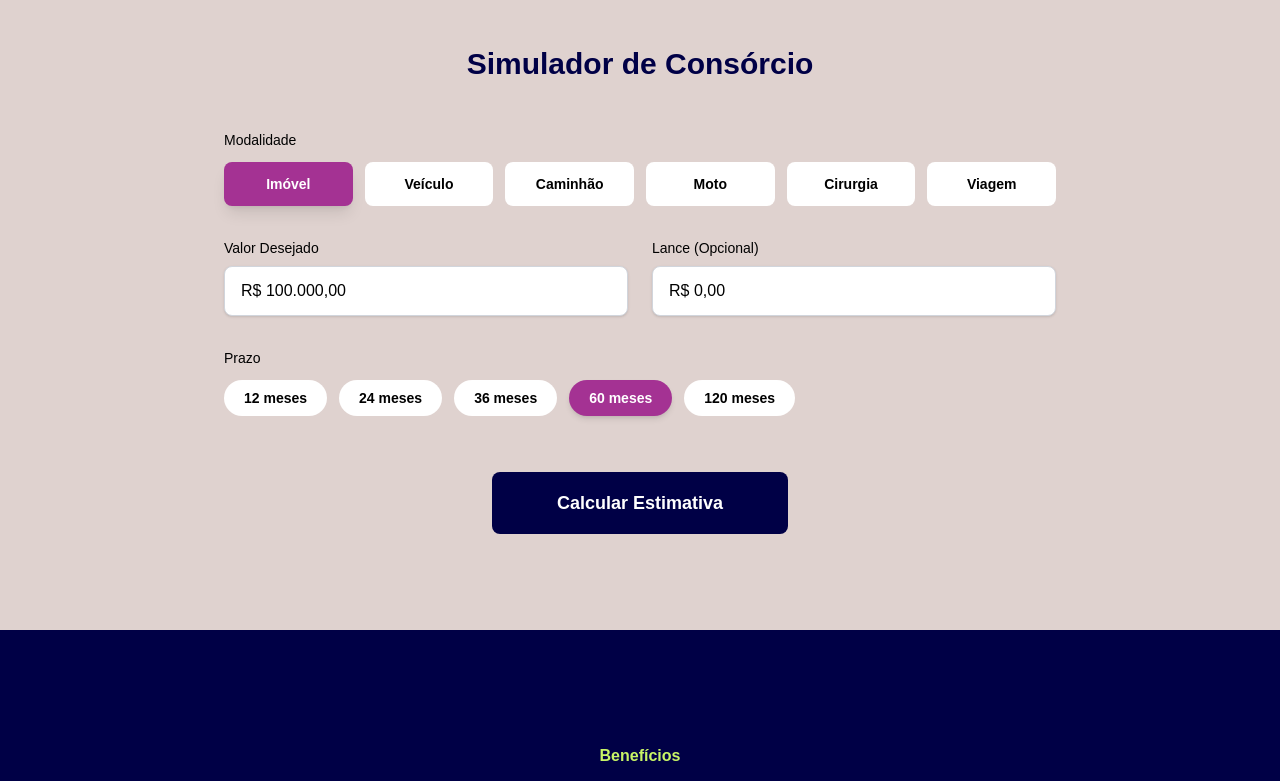
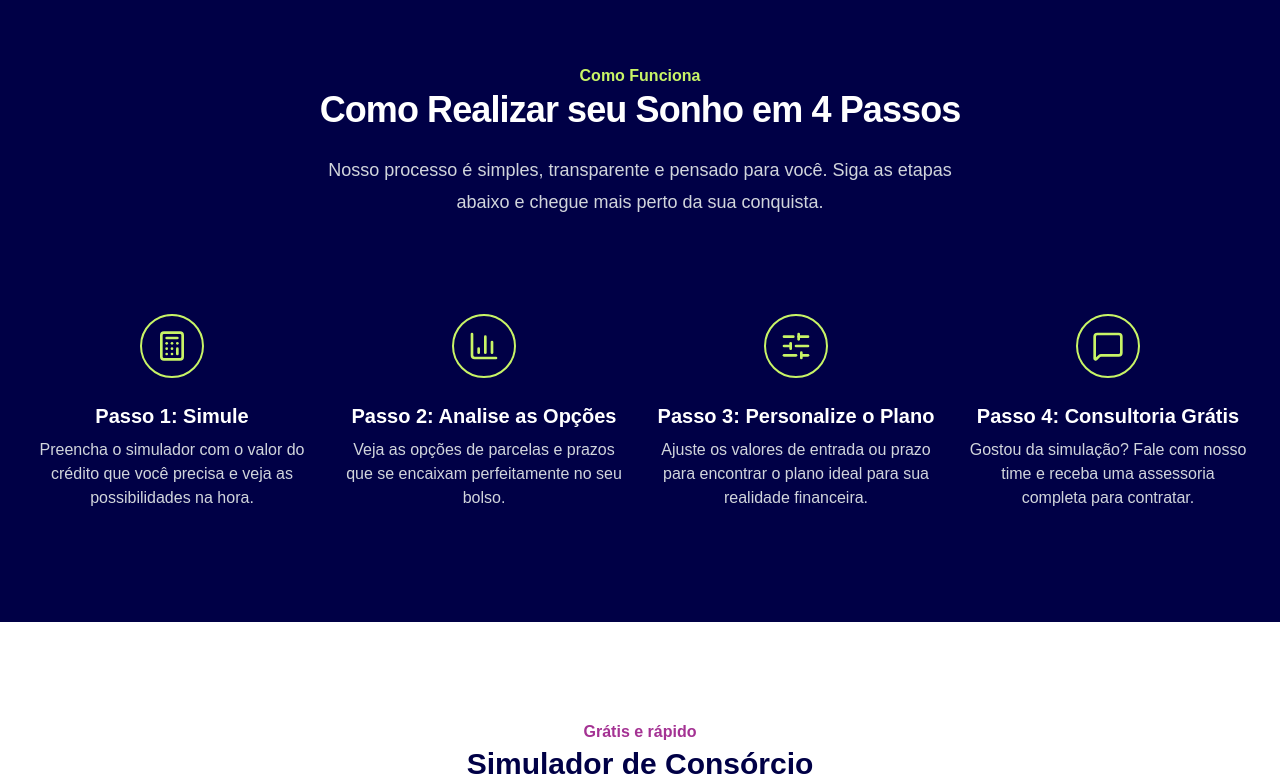
Before and after one commit to maarcospaaulo/skoni-lp, a Next.js app: page / in a window 1280 px wide. Shown: the part 700-1481 px from the top of the page. Built offline with nearby package versions, Linux system fonts and the light colour scheme.

Commit message:
colors adjustments

```diff
--- a/src/app/page.tsx
+++ b/src/app/page.tsx
@@ -1,5 +1,6 @@
 import Header from "@/components/Header";
 import Hero from "@/components/Hero";
+import HowItWorks from "@/components/HowItWorks";
 import Simulator from "@/components/Simulator";
 import Benefits from "@/components/Benefits";
 import FAQ from "@/components/FAQ";
@@ -10,6 +11,7 @@ export default function Home() {
     <main>
       <Header />
       <Hero />
+      <HowItWorks />
       <Simulator />
       <Benefits />
       <FAQ />
--- /dev/null
+++ b/src/components/HowItWorks.tsx
@@ -0,0 +1,62 @@
+import React from 'react';
+import { Calculator, BarChart3, SlidersHorizontal, MessageSquare } from 'lucide-react';
+
+const steps = [
+  {
+    icon: Calculator,
+    title: 'Passo 1: Simule',
+    description: 'Preencha o simulador com o valor do crédito que você precisa e veja as possibilidades na hora.',
+  },
+  {
+    icon: BarChart3,
+    title: 'Passo 2: Analise as Opções',
+    description: 'Veja as opções de parcelas e prazos que se encaixam perfeitamente no seu bolso.',
+  },
+  {
+    icon: SlidersHorizontal,
+    title: 'Passo 3: Personalize o Plano',
+    description: 'Ajuste os valores de entrada ou prazo para encontrar o plano ideal para sua realidade financeira.',
+  },
+  {
+    icon: MessageSquare,
+    title: 'Passo 4: Consultoria Grátis',
+    description: 'Gostou da simulação? Fale com nosso time e receba uma assessoria completa para contratar.',
+  },
+];
+
+const HowItWorks = () => {
+  return (
+    <section id="como-funciona" className="bg-[#000046] py-20 sm:py-28">
+      <div className="mx-auto max-w-7xl px-6 lg:px-8">
+        <div className="mx-auto max-w-2xl lg:text-center">
+          <p className="text-base font-semibold leading-7 text-[#C8F466]">Como Funciona</p>
+          <h2 className="text-3xl font-bold tracking-tight text-white sm:text-4xl">
+            Como Realizar seu Sonho em 4 Passos
+          </h2>
+          <p className="mt-6 text-lg leading-8 text-gray-300">
+            Nosso processo é simples, transparente e pensado para você. Siga as etapas abaixo e chegue mais perto da sua conquista.
+          </p>
+        </div>
+        <div className="mx-auto mt-16 max-w-2xl sm:mt-20 lg:mt-24 lg:max-w-none">
+          <div className="grid grid-cols-1 gap-y-10 gap-x-8 md:grid-cols-2 lg:grid-cols-4">
+            {steps.map((step, index) => (
+              <div key={index} className="flex flex-col items-center text-center">
+                <div className="flex h-16 w-16 items-center justify-center rounded-full bg-transparent border-2 border-[#C8F466]">
+                  <step.icon className="h-8 w-8 text-[#C8F466]" aria-hidden="true" />
+                </div>
+                <h3 className="mt-6 text-xl font-semibold leading-7 text-white">
+                  {step.title}
+                </h3>
+                <p className="mt-2 text-base leading-6 text-gray-300">
+                  {step.description}
+                </p>
+              </div>
+            ))}
+          </div>
+        </div>
+      </div>
+    </section>
+  );
+};
+
+export default HowItWorks;
--- a/src/components/Simulator.tsx
+++ b/src/components/Simulator.tsx
@@ -95,18 +95,21 @@ const Simulator = () => {
   };
 
   return (
-    <section id="simulador" aria-labelledby="simulator-title" className="bg-[#DFD2CF] py-16 sm:py-24">
+    <section id="simulador" aria-labelledby="simulator-title" className="bg-white py-16 sm:py-24">
       <div className="max-w-4xl mx-auto px-4 sm:px-6 lg:px-8">
-        <h2 id="simulator-title" className="text-3xl font-extrabold text-center text-[#000046]">
-          Simulador de Consórcio
-        </h2>
+        <div className="mx-auto max-w-2xl lg:text-center">
+          <p className="text-base font-semibold leading-7 text-[#A43293]">Grátis e rápido</p>
+          <h2 id="simulator-title" className="text-3xl font-extrabold text-[#000046]">
+            Simulador de Consórcio
+          </h2>
+        </div>
 
         <form onSubmit={handleSubmit} className="mt-12 space-y-8">
           <fieldset>
-            <legend className="block text-sm font-medium text-black mb-3">Modalidade</legend>
+            <legend className="block text-sm font-medium text-gray-600 mb-3">Modalidade</legend>
             <div className="grid grid-cols-2 sm:grid-cols-6 gap-3">
               {(['imóvel', 'veículo', 'caminhão', 'moto', 'cirurgia', 'viagem'] as Modality[]).map(m => (
-                <button key={m} type="button" onClick={() => setModality(m)} className={`w-full px-4 py-3 text-sm font-semibold rounded-lg transition-all duration-200 ${modality === m ? 'bg-[#A43293] text-white shadow-lg' : 'bg-white text-black hover:bg-gray-50'}`}>
+                <button key={m} type="button" onClick={() => setModality(m)} className={`w-full px-4 py-3 text-sm font-semibold rounded-lg transition-all duration-200 ${modality === m ? 'bg-[#000046] text-white shadow-lg' : 'bg-gray-200 text-gray-800 hover:bg-gray-300'}`}>
                   {m.charAt(0).toUpperCase() + m.slice(1)}
                 </button>
               ))}
@@ -115,7 +118,7 @@ const Simulator = () => {
 
           <div className="grid grid-cols-1 md:grid-cols-2 gap-6">
             <div>
-              <label htmlFor="valorDesejado" className="block text-sm font-medium text-black">Valor Desejado</label>
+              <label htmlFor="valorDesejado" className="block text-sm font-medium text-gray-600">Valor Desejado</label>
               <input
                 type="text"
                 id="valorDesejado"
@@ -123,27 +126,27 @@ const Simulator = () => {
                 onChange={(e) => handleCurrencyChange(e, setDesiredValue)}
                 onKeyDown={(e) => handleCurrencyKeyDown(e, setDesiredValue)}
                 required
-                className="mt-2 block w-full px-4 py-3 bg-white border border-gray-300 rounded-lg shadow-sm text-black focus:outline-none focus:ring-2 focus:ring-[#A43293] focus:border-transparent"
+                className="mt-2 block w-full px-4 py-3 bg-white border border-gray-300 rounded-lg shadow-sm text-gray-900 focus:outline-none focus:ring-2 focus:ring-[#000046] focus:border-transparent"
               />
             </div>
             <div>
-              <label htmlFor="lance" className="block text-sm font-medium text-black">Lance (Opcional)</label>
+              <label htmlFor="lance" className="block text-sm font-medium text-gray-600">Lance (Opcional)</label>
               <input
                 type="text"
                 id="lance"
                 value={formatToCurrencyBRL(downPayment)}
                 onChange={(e) => handleCurrencyChange(e, setDownPayment)}
                 onKeyDown={(e) => handleCurrencyKeyDown(e, setDownPayment)}
-                className="mt-2 block w-full px-4 py-3 bg-white border border-gray-300 rounded-lg shadow-sm text-black focus:outline-none focus:ring-2 focus:ring-[#A43293] focus:border-transparent"
+                className="mt-2 block w-full px-4 py-3 bg-white border border-gray-300 rounded-lg shadow-sm text-gray-900 focus:outline-none focus:ring-2 focus:ring-[#000046] focus:border-transparent"
               />
             </div>
           </div>
 
           <fieldset>
-            <legend className="block text-sm font-medium text-black mb-3">Prazo</legend>
+            <legend className="block text-sm font-medium text-gray-600 mb-3">Prazo</legend>
             <div className="flex flex-wrap gap-3">
               {prazoOptions.map(p => (
-                <button key={p} type="button" onClick={() => setTermInMonths(p)} className={`px-5 py-2 text-sm font-semibold rounded-full transition-all duration-200 ${termInMonths === p ? 'bg-[#A43293] text-white shadow-md' : 'bg-white text-black hover:bg-gray-50'}`}>
+                <button key={p} type="button" onClick={() => setTermInMonths(p)} className={`px-5 py-2 text-sm font-semibold rounded-full transition-all duration-200 ${termInMonths === p ? 'bg-[#000046] text-white shadow-md' : 'bg-gray-200 text-gray-800 hover:bg-gray-300'}`}>
                   {p} meses
                 </button>
               ))}
@@ -158,23 +161,23 @@ const Simulator = () => {
         </form>
 
         {result && (
-          <div ref={resultsRef} aria-live="polite" className="mt-16 p-8 bg-white rounded-xl shadow-2xl">
+          <div ref={resultsRef} aria-live="polite" className="mt-16 p-8 bg-slate-50 rounded-xl shadow-2xl">
             <h3 className="text-2xl font-bold text-center text-[#000046]">Sua Estimativa Personalizada</h3>
             <div className="mt-6 grid grid-cols-1 sm:grid-cols-2 gap-5">
-              <div className="p-5 bg-[#DFD2CF]/40 rounded-lg text-center">
-                <p className="text-sm font-medium text-black">Faixa de Parcela Mensal</p>
+              <div className="p-5 bg-gray-200 rounded-lg text-center">
+                <p className="text-sm font-medium text-gray-800">Faixa de Parcela Mensal</p>
                 <p className="font-bold text-xl text-[#000046]">{formatCurrency(result.minPayment)} - {formatCurrency(result.maxPayment)}</p>
               </div>
-              <div className="p-5 bg-[#A43293]/10 rounded-lg text-center">
-                <p className="text-sm font-medium text-black">Parcela Sugerida</p>
-                <p className="font-bold text-2xl text-[#A43293]">{formatCurrency(result.monthlyPayment)}</p>
+              <div className="p-5 bg-gray-300 rounded-lg text-center">
+                <p className="text-sm font-medium text-gray-800">Parcela Sugerida</p>
+                <p className="font-bold text-2xl text-[#000046]">{formatCurrency(result.monthlyPayment)}</p>
               </div>
-              <div className="p-5 bg-[#DFD2CF]/40 rounded-lg text-center">
-                <p className="text-sm font-medium text-black">Taxa Anual Estimada</p>
+              <div className="p-5 bg-gray-200 rounded-lg text-center">
+                <p className="text-sm font-medium text-gray-800">Taxa Anual Estimada</p>
                 <p className="font-bold text-xl text-[#000046]">{result.estimatedAnnualRate}%</p>
               </div>
-              <div className="p-5 bg-[#DFD2CF]/40 rounded-lg text-center">
-                <p className="text-sm font-medium text-black">Valor Total Aproximado</p>
+              <div className="p-5 bg-gray-200 rounded-lg text-center">
+                <p className="text-sm font-medium text-gray-800">Valor Total Aproximado</p>
                 <p className="font-bold text-xl text-[#000046]">{formatCurrency(result.totalPaid)}</p>
               </div>
             </div>
```
